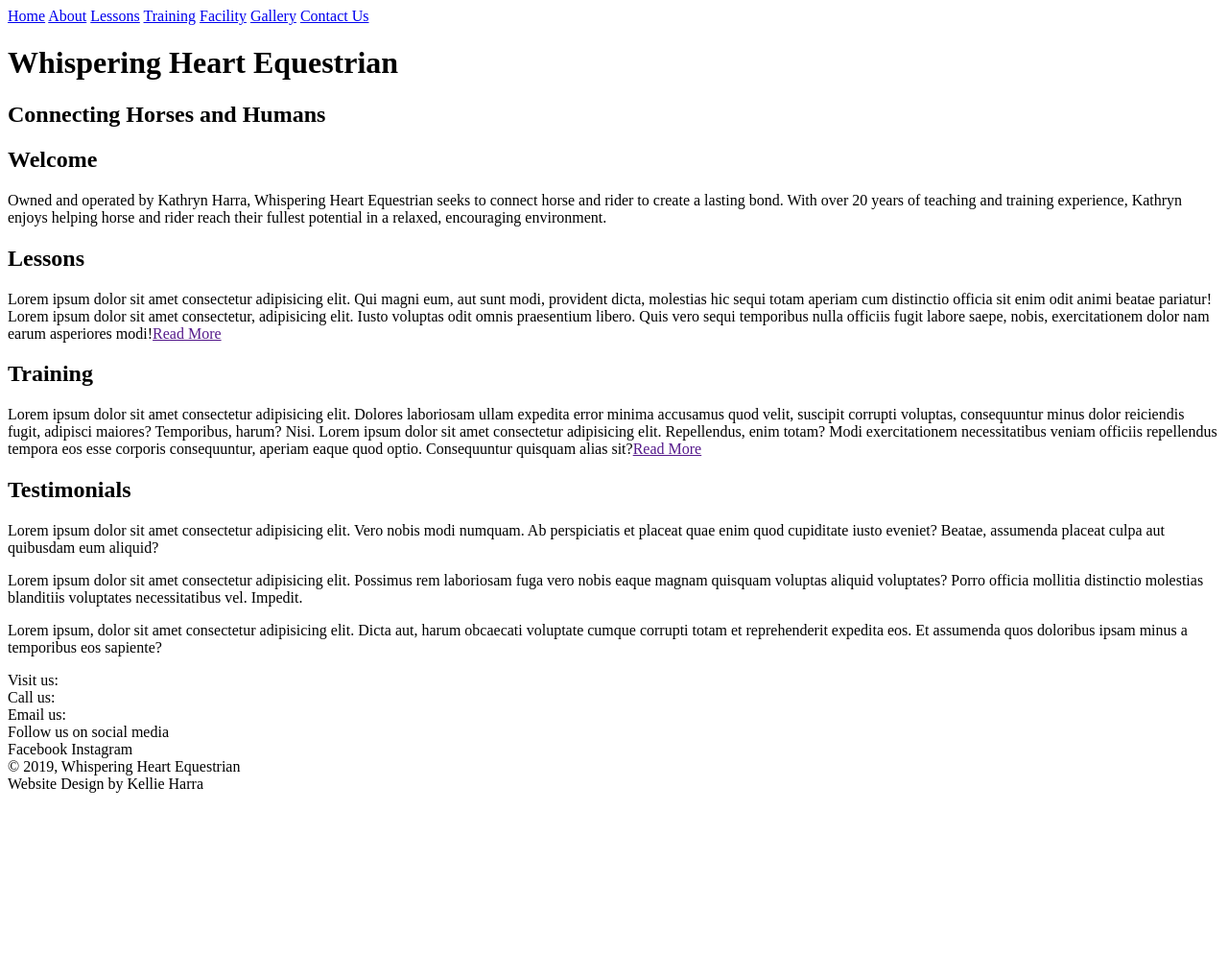
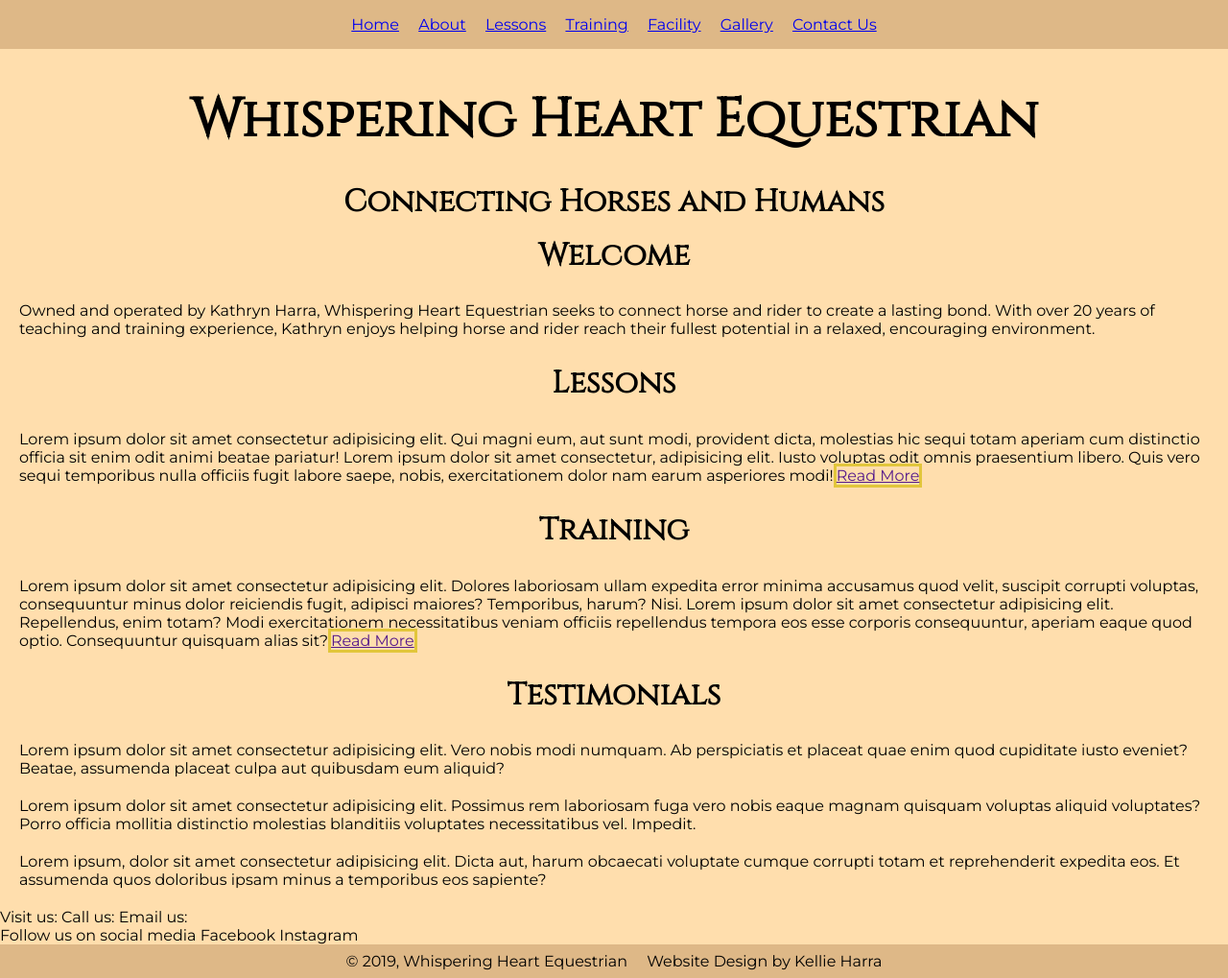
Before and after one commit to kellieharra/equestrian, a plain HTML site: page index.html in a window 1280 px wide. Shown: the whole page at 96% size. Before the commit the page ends 834 px from the top, so only its background shows below. Drawn offline with Linux system fonts and the light colour scheme.

Commit message:
added basic css

```diff
--- a/index.html
+++ b/index.html
@@ -2,6 +2,8 @@
 <html>
     <head>
         <title>Whispering Heart Equestrian</title>
+        <link href="style.css" type="text/css" rel="stylesheet">
+        <link href="https://fonts.googleapis.com/css?family=Cinzel|Montserrat|Raleway" rel="stylesheet">
     </head>
 
     <body>
@@ -18,7 +20,7 @@
             </nav>
         </header>
         <header>
-            <h1>Whispering Heart Equestrian</h1>
+            <h1 class="below-nav-home">Whispering Heart Equestrian</h1>
             <h2>Connecting Horses and Humans</h2>
         </header>
         <section>
@@ -44,6 +46,8 @@
             <div>Visit us:</div>
             <div>Call us:</div>
             <div>Email us:</div>
+        </section>
+        <section>
             <div>Follow us on social media</div>
             <div>Facebook Instagram</div>
         </section>
--- /dev/null
+++ b/style.css
@@ -0,0 +1,76 @@
+body {
+    font-family: 'Montserrat', sans-serif;
+    font-size: 16px;
+    background-color: rgba(255, 222, 173, 1);
+    margin: 0;
+    padding: 0;
+}
+
+h1, h2 {
+    font-family: 'Cinzel', serif;
+    margin: auto;
+    text-align: center;
+}
+
+h1 {
+    font-size: 350%;
+    padding: .35em;
+}
+
+h2 {
+    font-size: 200%;
+    padding: .2em;
+}
+
+h3 {
+    font-family: 'Raleway', sans-serif;
+    font-size: 135%;
+}
+
+nav {
+    background-color: rgba(222, 184, 135, 1);
+    padding: 1em;
+    margin: auto;
+    text-align: center;
+    position: fixed;
+    top: 0px;
+    left: 0px;
+    right: 0px;
+}
+
+nav a {
+    padding: .5em;
+}
+
+p a {
+    border: 3px solid rgba(226, 198, 59, 1);
+}
+
+.below-nav-home {
+    margin-top: 1.2em;
+}
+
+.below-nav {
+    margin-top: 2em;
+}
+
+p {
+    margin: 20px;
+}
+
+section div {
+    display: inline-block;
+}
+
+footer {
+    background-color: rgba(222, 184, 135, 1);
+    margin: 0;
+    padding: 0;
+    text-align: center;
+    width: 100%;
+}
+
+footer div {
+    display: inline-block;
+    padding: .5em;
+}
```
Also changed, not shown: about.html (+3 -1 lines), contact.html (+3 -1 lines), facility.html (+3 -1 lines), gallery.html (+3 -1 lines), lessons.html (+3 -1 lines), training.html (+3 -1 lines).
